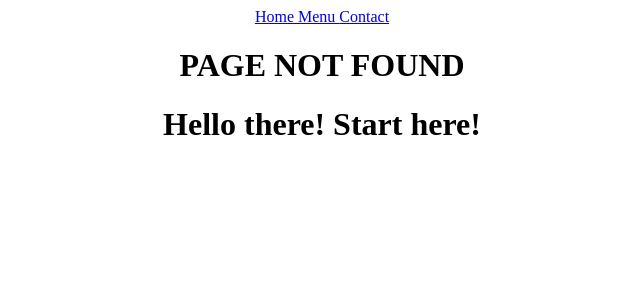
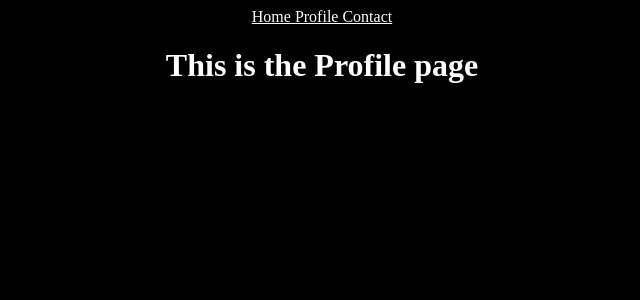
Before and after one commit to SilasFas/React-studies-1, a React (Create React App) app: page /profile in a window 1280 px wide. Before the commit this address had no page. Shown: the top 300 px of the page, without its empty margins (318-958 px from the left). Built offline with nearby package versions, Linux system fonts and the light colour scheme.

Commit message:
adding Profile page

```diff
--- a/src/App.css
+++ b/src/App.css
@@ -32,7 +32,20 @@
   from {
     transform: rotate(0deg);
   }
+
   to {
     transform: rotate(360deg);
   }
 }
+
+body {
+  background-color: black;
+}
+
+* {
+  color: white;
+}
+
+.links {
+  color: red;
+}
--- a/src/App.js
+++ b/src/App.js
@@ -1,6 +1,6 @@
 import './App.css';
 import { BrowserRouter as Router, Routes, Route, Link } from 'react-router-dom';
-import { Menu } from './pages/Menu';
+import { Profile } from './pages/Profile';
 import { Contact } from './pages/Contact';
 import { Home } from './pages/Home';
 import { NotFound } from './pages/NotFound';
@@ -13,13 +13,12 @@ function App() {
         <Navbar />
         <Routes>
           <Route path="/" element={<Home />} />
-          <Route path="/menu" element={<Menu />} />
+          <Route path="/profile" element={<Profile />} />
           <Route path="/contact" element={<Contact />} />
           <Route path="*" element={<NotFound />} />
         </Routes>
 
       </Router>
-      <h1>Hello there! Start here!</h1>
     </div>
   );
 }
--- a/src/pages/Menu.js
+++ /dev/null
@@ -1,3 +0,0 @@
-export const Menu = () => {
-    return <h1>This is the Menu page</h1>
-}
--- a/src/pages/Navbar.js
+++ b/src/pages/Navbar.js
@@ -1,9 +1,10 @@
 import { Link } from "react-router-dom"
+
 export const Navbar = () => {
     return (
-        <div>
+        <div className="links">
             <Link to="/"> Home </Link>
-            <Link to="/menu"> Menu </Link>
+            <Link to="/profile"> Profile </Link>
             <Link to="/contact"> Contact </Link>
         </div>
     )
--- /dev/null
+++ b/src/pages/Profile.js
@@ -0,0 +1,3 @@
+export const Profile = () => {
+    return <h1>This is the Profile page</h1>
+}
```
